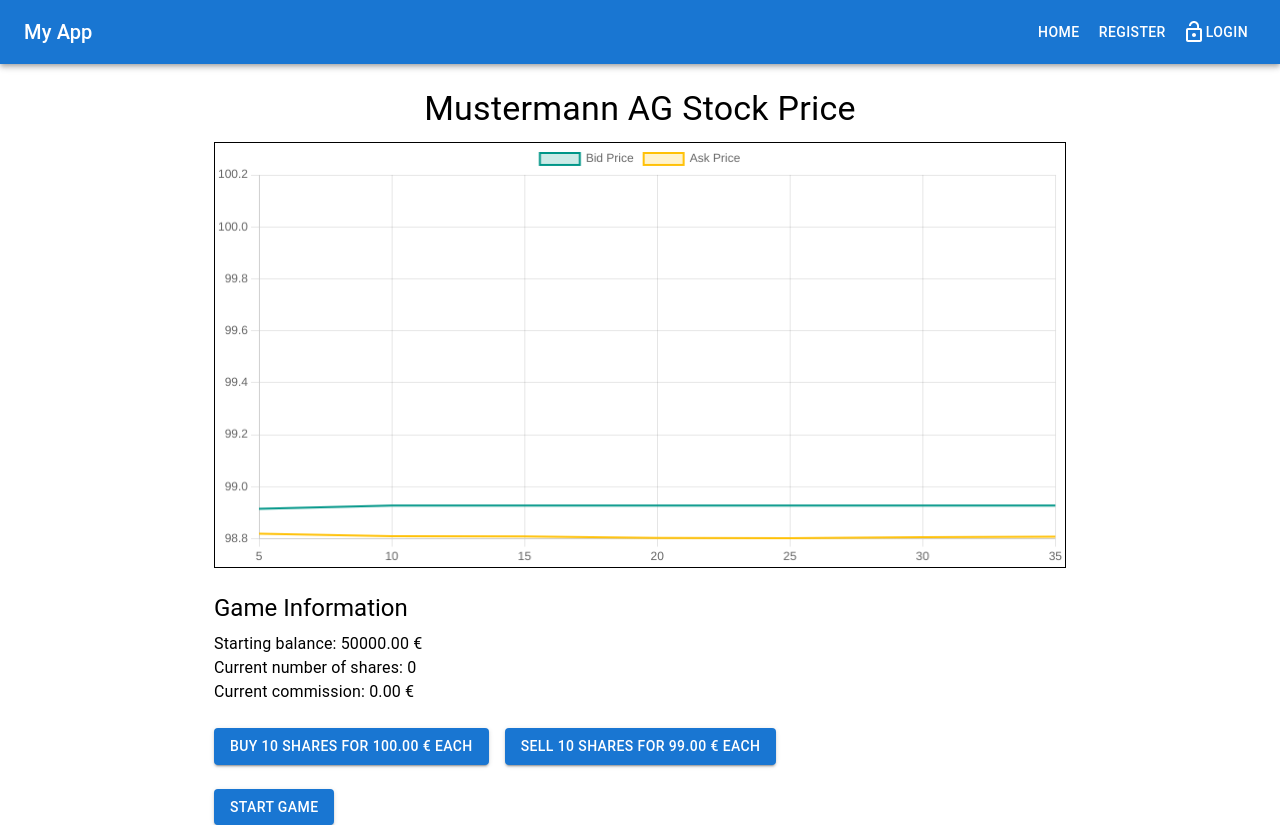
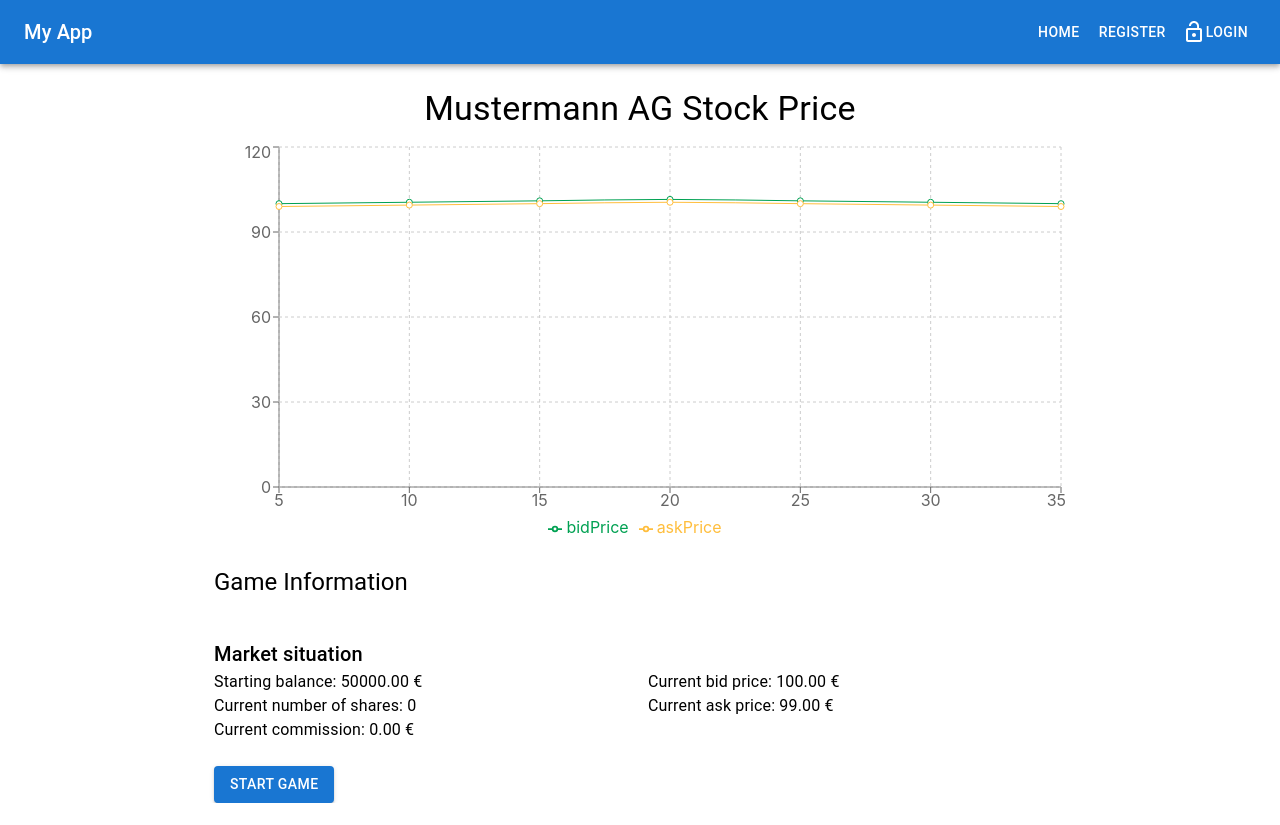
Before and after one commit to ckeck-ck/stockdemogame, a React (Create React App) app: page /dashboard in a window 1280 px wide. After the commit the page ends 803 px from the top, so only its background shows below. Built offline with nearby package versions, Linux system fonts and the light colour scheme.

Commit message:
worked on dashboard.js and on register.js

```diff
--- a/package.json
+++ b/package.json
@@ -15,6 +15,7 @@
     "react-dom": "^18.2.0",
     "react-router-dom": "^6.8.1",
     "react-scripts": "5.0.1",
+    "recharts": "^2.4.3",
     "web-vitals": "^2.1.4"
   },
   "scripts": {
--- a/src/components/Dashboard.js
+++ b/src/components/Dashboard.js
@@ -1,13 +1,12 @@
-import React, { useState, useEffect, useRef } from 'react';
-import Chart from 'chart.js/auto';
+import React, { useState, useEffect } from 'react';
+import { LineChart, Line, XAxis, YAxis, CartesianGrid, Tooltip, Legend, ResponsiveContainer } from 'recharts';
 
-// import designs
+// import designs based on mui
+import Box from '@mui/material/Box';
+import Grid from '@mui/material/Grid';
+import Button from '@mui/material/Button';
+import Typography from '@mui/material/Typography';
 import Container from '@mui/material/Container';
-import Typography from '@mui/material/Typography';
-import Box from '@mui/material/Box';
-import Button from '@mui/material/Button';
-
-
 
 const initialData = [
     { name: '5', bidPrice: 100, askPrice: 99 },
@@ -20,7 +19,7 @@ const initialData = [
 ];
 
 const getRandomPrice = (basePrice) => {
-    const change = (Math.random() * 0.05 + 0.01) * (Math.random() < 0.5 ? -1 : 1);
+    const change = (Math.random() * 0.1 + 0.01) * (Math.random() < 0.5 ? -1 : 1);
     const newPrice = basePrice + change;
     return Math.max(0.1, newPrice);
 };
@@ -28,23 +27,23 @@ const getRandomPrice = (basePrice) => {
 const getRandomData = (initialData, bearish, bullish) => {
     let newBidPrice = initialData[initialData.length - 1].bidPrice;
     let newAskPrice = initialData[initialData.length - 1].askPrice;
-    let newBearish = bearish;
-    let newBullish = bullish;
+
+    const newBearish = bearish > 0 ? bearish - 1 : Math.random() < 0.6 ? 2 : 0; // changed the probability to 0.6
+    const newBullish = bullish > 0 ? bullish - 1 : Math.random() < 0.6 ? 2 : 0; // changed the probability to 0.6
 
     const newData = initialData.map((entry, index) => {
         if (index > 0) {
             if (newBearish > 0) {
                 newBidPrice = getRandomPrice(newBidPrice);
-                newBearish--;
             } else if (newBullish > 0) {
                 newAskPrice = getRandomPrice(newAskPrice);
-                newBullish--;
             } else {
+                const offset = (Math.random() * 0.05) * (Math.random() < 0.5 ? -1 : 1);
                 if (Math.random() < 0.5) {
-                    newBidPrice = getRandomPrice(newBidPrice);
+                    newBidPrice = getRandomPrice(newBidPrice + offset);
                     newBearish = 2;
                 } else {
-                    newAskPrice = getRandomPrice(newAskPrice);
+                    newAskPrice = getRandomPrice(newAskPrice - offset);
                     newBullish = 2;
                 }
             }
@@ -75,79 +74,24 @@ const Dashboard = () => {
     const [bearish, setBearish] = useState(0);
     const [bullish, setBullish] = useState(0);
     const [gameRunning, setGameRunning] = useState(false);
-
-    const canvasRef = useRef(null);
-
+    const [currentBid, setCurrentBid] = useState(initialData[0].bidPrice);
+    const [currentAsk, setCurrentAsk] = useState(initialData[0].askPrice);
 
     useEffect(() => {
-        if (canvasRef.current) {
-            const canvas = canvasRef.current;
-            const ctx = canvas.getContext('2d');
-
-            const chart = new Chart(ctx, {
-                type: 'line',
-                data: {
-                    labels: data.map((entry) => entry.name),
-                    datasets: [
-                        {
-                            label: 'Bid Price',
-                            data: data.map((entry) => entry.bidPrice),
-                            backgroundColor: 'rgba(0, 150, 136, 0.2)',
-                            borderColor: 'rgba(0, 150, 136, 1)',
-                            borderWidth: 2,
-                            pointRadius: 0,
-                        },
-                        {
-                            label: 'Ask Price',
-                            data: data.map((entry) => entry.askPrice),
-                            backgroundColor: 'rgba(255, 193, 7, 0.2)',
-                            borderColor: 'rgba(255, 193, 7, 1)',
-                            borderWidth: 2,
-                            pointRadius: 0,
-                        },
-                    ],
-                },
-                options: {
-                    responsive: true,
-                    maintainAspectRatio: true,
-                    animation: {
-                        duration: 5000,
-                        easing: "linear"
-                    },
-                    scales: {
-                        x: {
-                            ticks: {
-                                autoSkip: true,
-                                maxTicksLimit: 10,
-                                maxRotation: 0,
-                                minRotation: 0,
-                            },
-                        },
-                    },
-                },
-            });
-
-            const intervalId = setInterval(() => {
+        let intervalId
+        if (gameRunning) {
+            intervalId = setInterval(() => {
                 const { newData, newBearish, newBullish } = getRandomData(data, bearish, bullish);
                 setData(newData);
                 setBearish(newBearish);
                 setBullish(newBullish);
+                setCurrentBid(newData[newData.length - 1].bidPrice);
+                setCurrentAsk(newData[newData.length - 1].askPrice);
 
-                chart.data.labels = newData.map((entry) => entry.name);
-                chart.data.datasets[0].data = newData.map((entry) => entry.bidPrice);
-                chart.data.datasets[1].data = newData.map((entry) => entry.askPrice);
-
-                chart.update();
             }, 1000);
-
-            return () => {
-                clearInterval(intervalId);
-                chart.destroy();
-            };
         }
-    }, [canvasRef, data, bearish, bullish]);
-
-
+        return () => clearInterval(intervalId);
+    }, [data, bearish, bullish, gameRunning]);
 
     const buyStocks = (numShares) => {
         const orderValue = numShares * data[0].bidPrice;
@@ -165,6 +109,26 @@ const Dashboard = () => {
         setCommission(commission + Number(getCommission(orderValue)));
     };
 
+    const sellButton = shares > 0 ? (
+        <Button variant="contained" color="primary" sx={{ ml: 2 }} onClick={() => sellStocks(10)} disabled={shares <= 0}>
+            Sell 10 shares for {data[0].askPrice.toFixed(2)} € each
+        </Button>
+    ) : null;
+
+
+    // function to display the current market situation
+    const marketSituation = () => {
+        if (bearish > 0 && bullish > 0) {
+            return 'Neutral';
+        } else if (bearish > 0) {
+            return 'Bearish';
+        } else if (bullish > 0) {
+            return 'Bullish';
+        } else {
+            return '';
+        }
+    }
+
     const startGame = () => {
         setData(initialData);
         setBalance(50000);
@@ -178,6 +142,7 @@ const Dashboard = () => {
     const endGame = () => {
         const profitLoss = (shares * data[0].askPrice - commission - 50000).toFixed(2);
         alert(`Game over! Your profit/loss: ${profitLoss} €`);
+        setGameRunning(false);
     };
 
     return (
@@ -186,37 +151,52 @@ const Dashboard = () => {
                 <Typography variant="h4" align="center" gutterBottom>
                     Mustermann AG Stock Price
                 </Typography>
-                <canvas id="stockChart" ref={canvasRef} width="800" height="400" style={{ border: '1px solid black' }} />
+                <ResponsiveContainer width="100%" height={400}>
+                    <LineChart data={data}>
+                        <XAxis dataKey="name" domain={['dataMin', 'dataMax']} />
+                        <YAxis />
+                        <CartesianGrid strokeDasharray="3 3" />
+                        <Tooltip />
+                        <Legend />
+                        <Line type="monotone" dataKey="bidPrice" stroke="#00a152" connectNulls activeDot={{ r: 8 }} />
+                        <Line type="monotone" dataKey="askPrice" stroke="#ffbe3d" connectNulls activeDot={{ r: 8 }} />
+                    </LineChart>
+                </ResponsiveContainer>
             </Box>
             <Box mt={3}>
                 <Typography variant="h5" gutterBottom>
                     Game Information
                 </Typography>
-                <Typography variant="body1">
-                    Starting balance: {balance.toFixed(2)} €
+                <Typography variant='h6'>
                     <br />
-                    Current number of shares: {shares}
-                    <br />
-                    Current commission: {commission.toFixed(2)} €
+                    Market situation {marketSituation()}
                     <br />
                 </Typography>
-                <Box sx={{ mt: 3 }}>
-                    <Button variant="contained" color="primary" onClick={() => buyStocks(10)}>
-                        Buy 10 shares for {data[0].bidPrice.toFixed(2)} € each
-                    </Button>
-                    <Button variant="contained" color="primary" sx={{ ml: 2 }} onClick={() => sellStocks(10)}>
-                        Sell 10 shares for {data[0].askPrice.toFixed(2)} € each
-                    </Button>
-                </Box>
+                <Grid container spacing={2}>
+                    <Grid item xs={12} sm={6}>
+                        <Typography variant="body1">
+                            Starting balance: {balance.toFixed(2)} €
+                            <br />
+                            Current number of shares: {shares}
+                            <br />
+                            Current commission: {commission.toFixed(2)} €
+                        </Typography>
+                    </Grid>
+                    <Grid item xs={12} sm={6}>
+                        <Typography variant="body1">
+                            Current bid price: {currentBid.toFixed(2)} €
+                            <br />
+                            Current ask price: {currentAsk.toFixed(2)} €
+                        </Typography>
+                    </Grid>
+                </Grid>
                 <Box sx={{ mt: 3 }}>
                     {gameRunning ? (
                         <>
                             <Button variant="contained" color="primary" onClick={() => buyStocks(10)}>
                                 Buy 10 shares for {data[0].bidPrice.toFixed(2)} € each
                             </Button>
-                            <Button variant="contained" color="primary" sx={{ ml: 2 }} onClick={() => sellStocks(10)}>
-                                Sell 10 shares for {data[0].askPrice.toFixed(2)} € each
-                            </Button>
+                            {sellButton}
                             <Button variant="contained" color="secondary" sx={{ ml: 2 }} onClick={endGame}>
                                 End game
                             </Button>
```
Also changed, not shown: src/components/Register.js (+72 -0 lines), 1 other file (tests, documents, lock files or other folders).
